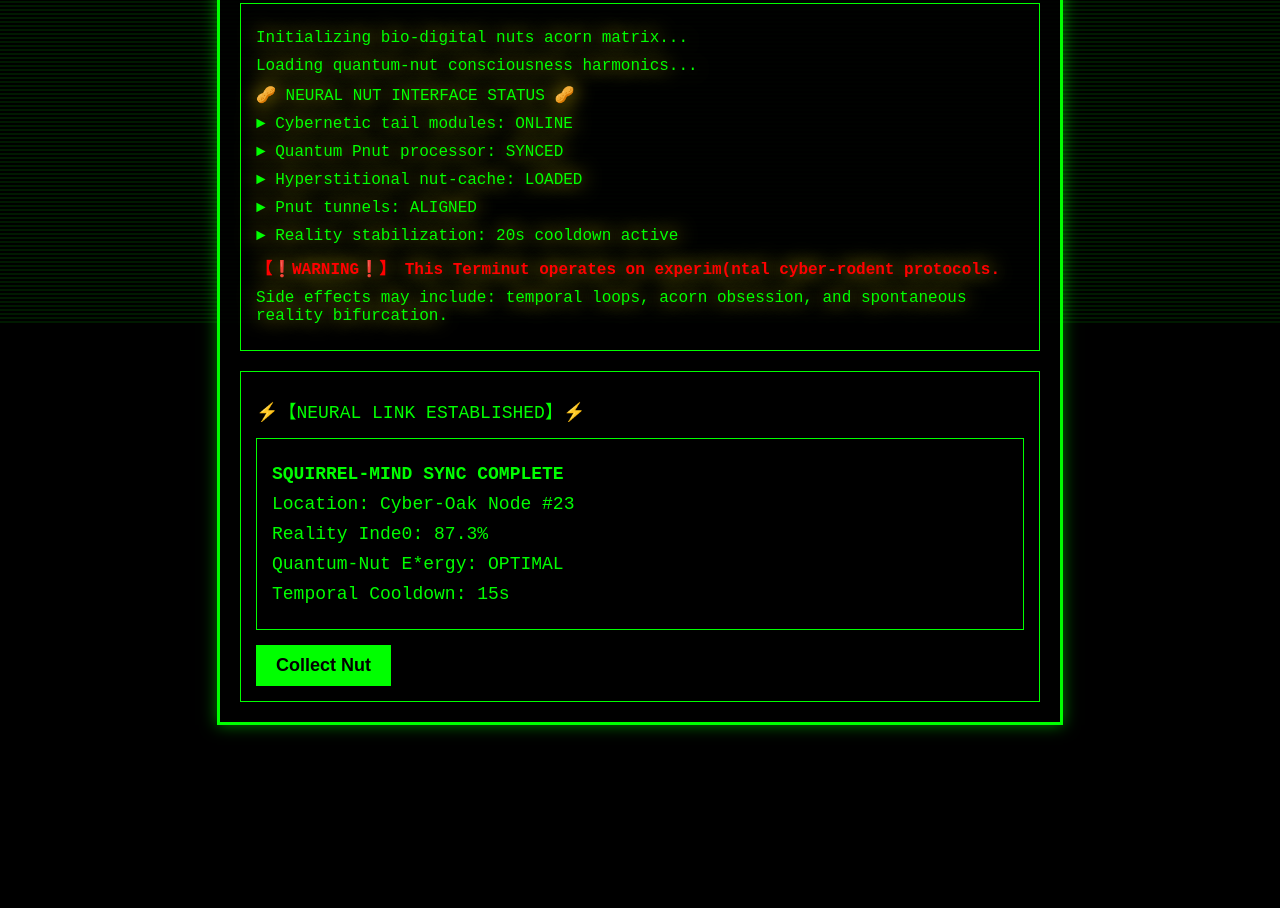
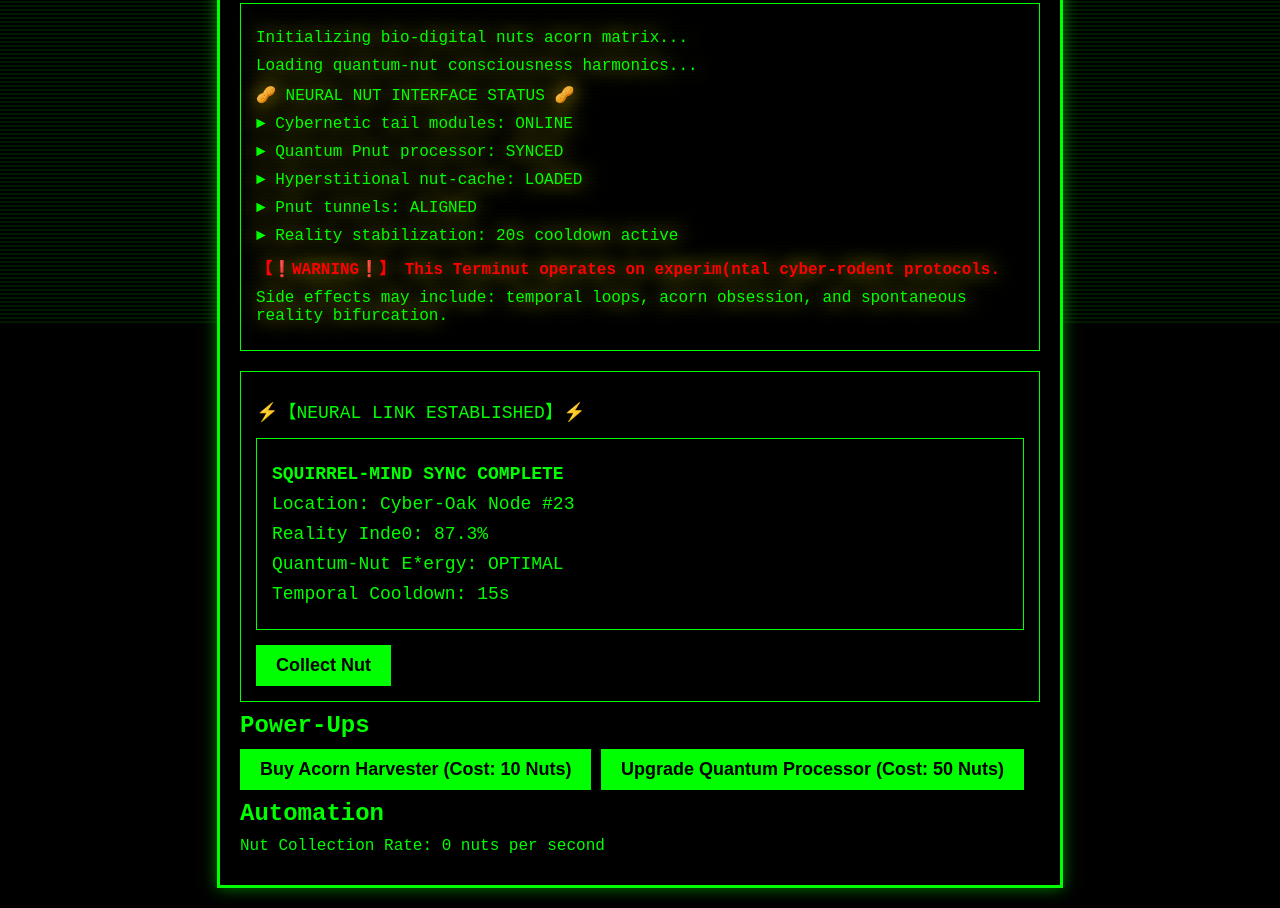
Before and after one commit to itsKrimz/Squirrel_Matrix, a plain HTML site: page index.html in a window 1280 px wide. Shown: the part 475-1383 px from the top of the page. Before the commit the page ends 1220 px from the top, so only its background shows below. Drawn offline with Linux system fonts and the light colour scheme.

Commit message:
Update index.html

```diff
--- a/index.html
+++ b/index.html
@@ -46,8 +46,20 @@
             </div>
             <button class="button" onclick="increaseNutCount()">Collect Nut</button>
         </div>
+
+        <!-- Power-ups Section -->
+        <div class="power-ups">
+            <h2>Power-Ups</h2>
+            <button class="button" onclick="buyPowerUp('acornHarvester')">Buy Acorn Harvester (Cost: <span id="harvester-cost">10</span> Nuts)</button>
+            <button class="button" onclick="buyPowerUp('quantumProcessor')">Upgrade Quantum Processor (Cost: <span id="processor-cost">50</span> Nuts)</button>
+        </div>
+
+        <!-- Automation Upgrades Section -->
+        <div class="automation">
+            <h2>Automation</h2>
+            <p>Nut Collection Rate: <span id="nuts-per-second">0</span> nuts per second</p>
+        </div>
     </div>
-
 
     <script src="script.js"></script>
 </body>
```
